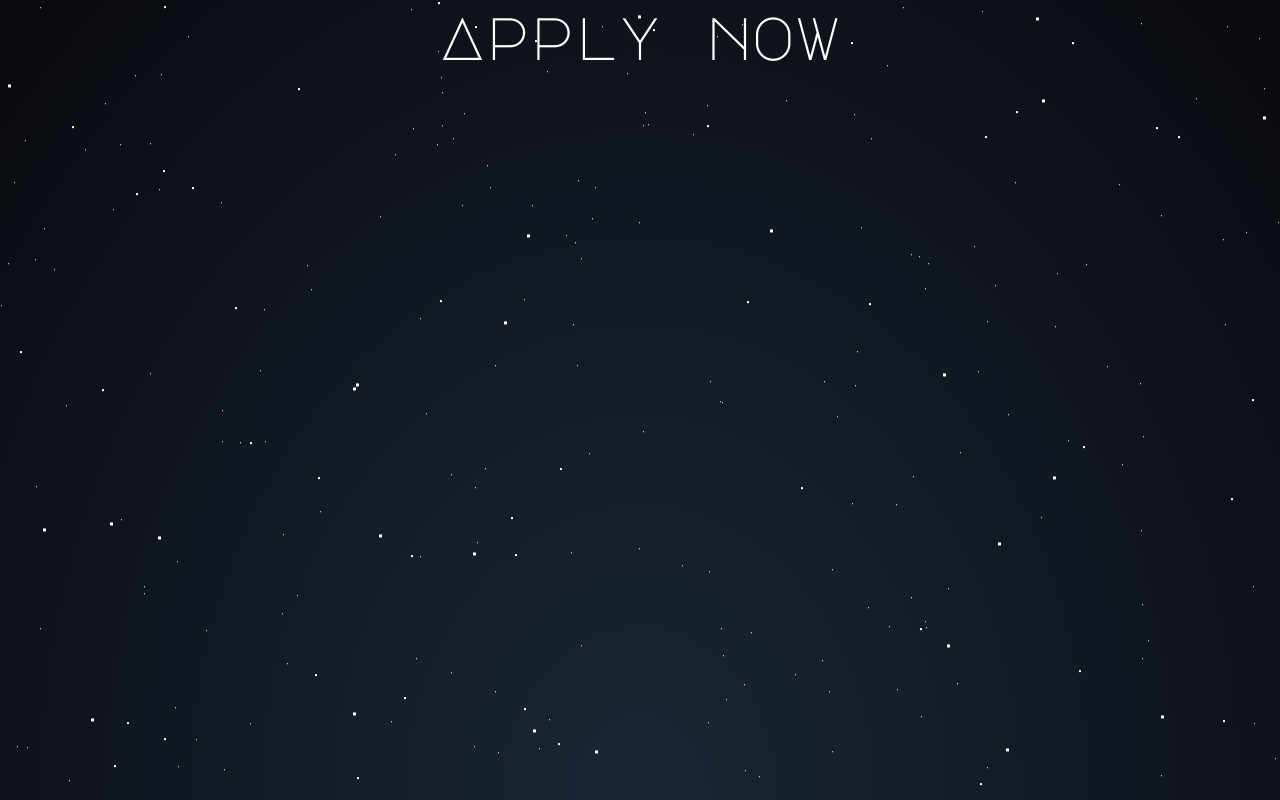
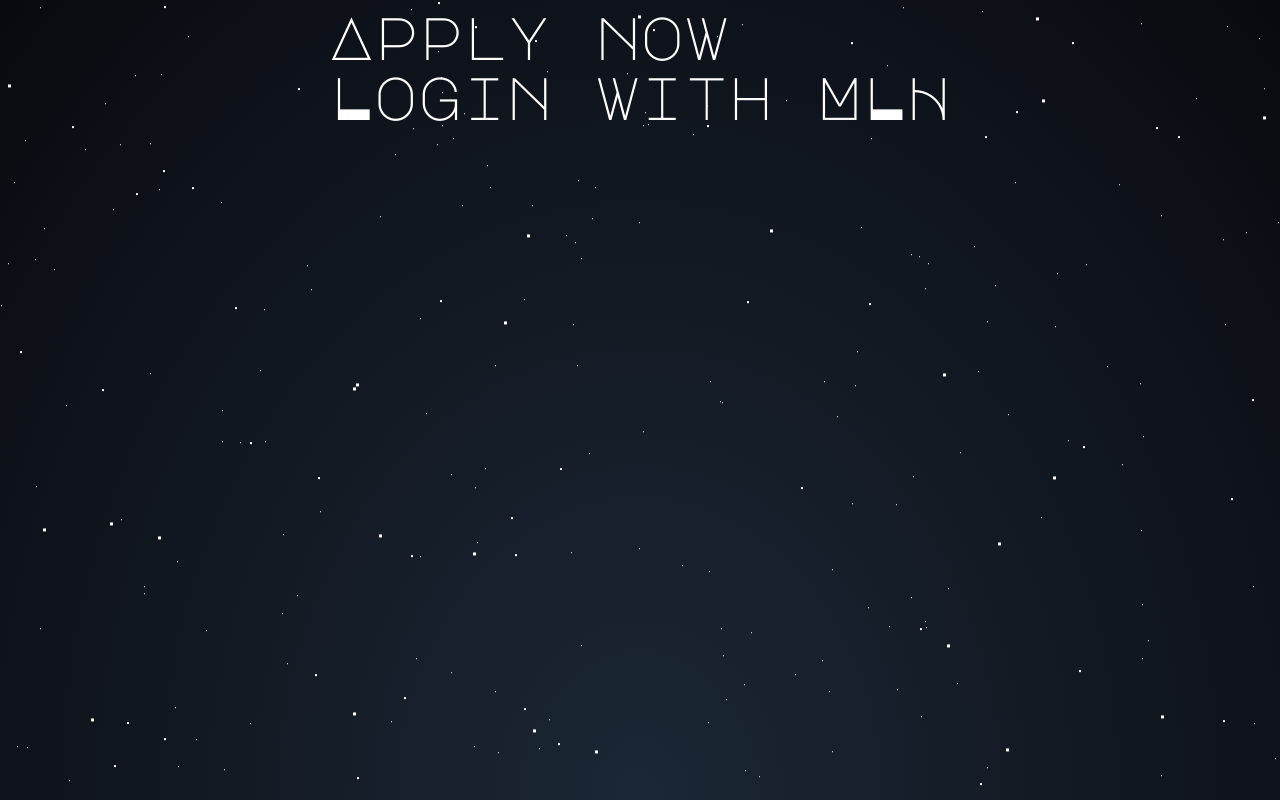
Before and after one commit to Amelia1110/AstralHacks, a Next.js app: page /apply-now in a window 1280 px wide. Built offline with nearby package versions, Linux system fonts and the light colour scheme.

Commit message:
create mlh login

```diff
--- a/package.json
+++ b/package.json
@@ -10,6 +10,7 @@
   },
   "dependencies": {
     "antd": "^5.9.4",
+    "axios": "^1.6.2",
     "clsx": "^2.0.0",
     "framer-motion": "^10.16.4",
     "next": "13.5.4",
--- a/pages/apply-now.tsx
+++ b/pages/apply-now.tsx
@@ -1,3 +1,5 @@
+import axios from 'axios';
+import { log } from 'console';
 import { Major_Mono_Display } from 'next/font/google';
 
 const majorMonoDisplay = Major_Mono_Display({
@@ -6,10 +8,29 @@ const majorMonoDisplay = Major_Mono_Display({
   weight: '400'
 })
 
+async function getAccessToken(){
+    var hash  = window.location.hash
+    var result = hash.split('&')
+    console.log(result[0].split('=')[1])
+}
+
+
 export default function ApplyNow() {
+    function loginMLH(){
+        const applicationID =  "HfrPkUEg-HOkYSRDwKQ6KJKUprFxPPmbh5rkrmmON8c"
+        const secret = "yGAk6uQtS41g-5cvEwvJis5C5JIIiTUGwbSgPRZzg9U"
+        const reURL = "http%3A%2F%2Flocalhost%3A3000%2Fapply-now"
+        window.location.href =`https://my.mlh.io/oauth/authorize?client_id=${applicationID}&redirect_uri=${reURL}&response_type=token&scope=email+demographics+education+phone_number+birthday`
+
+    }
+
+
+
     return (
         <main className="grid place-content-center">
-            <h1 className={`${majorMonoDisplay.variable} font-heading text-white text-6xl`}>Apply now</h1>
+            <h1 onClick={getAccessToken} className={`${majorMonoDisplay.variable} font-heading text-white text-6xl`}>Apply now</h1>
+            <button className= {`${majorMonoDisplay.variable} font-heading text-white text-6xl`} onClick={loginMLH}>Login with MLH</button>
+
         </main>
     )
 }
```
Also changed, not shown: 1 other file (tests, documents, lock files or other folders).
